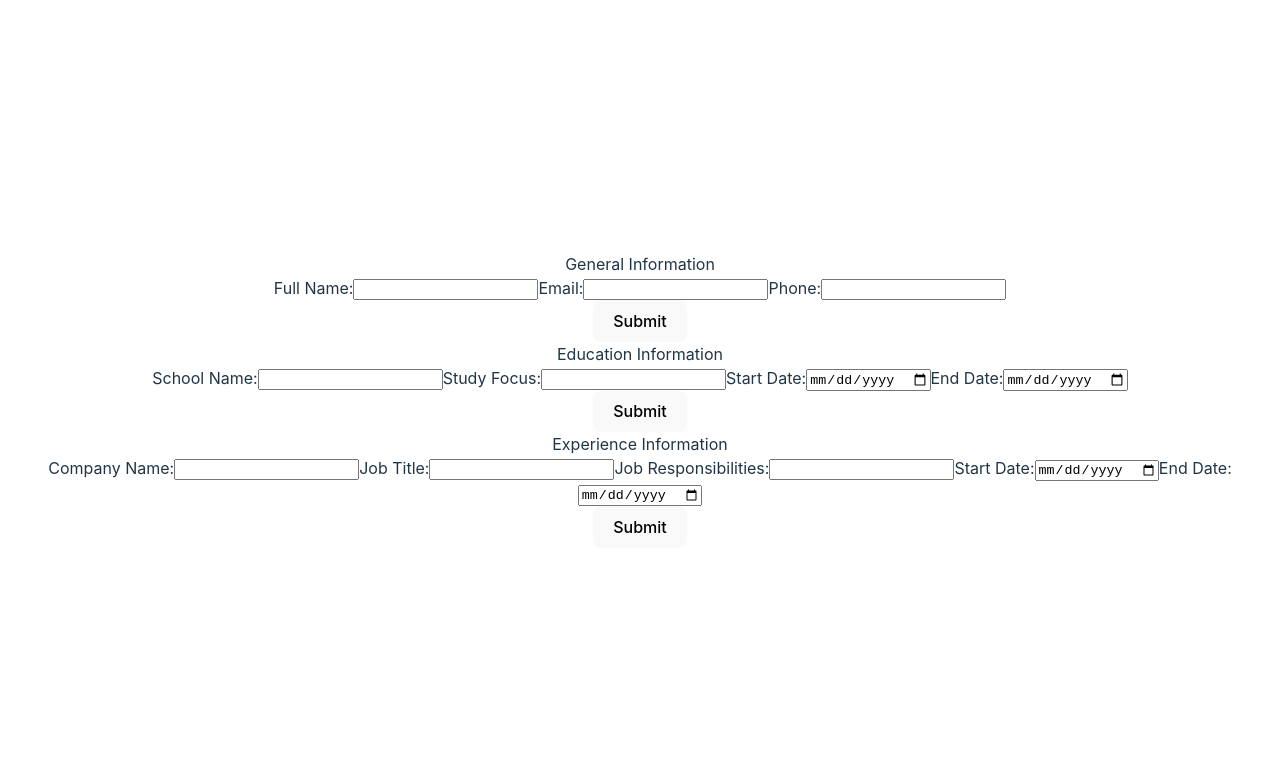
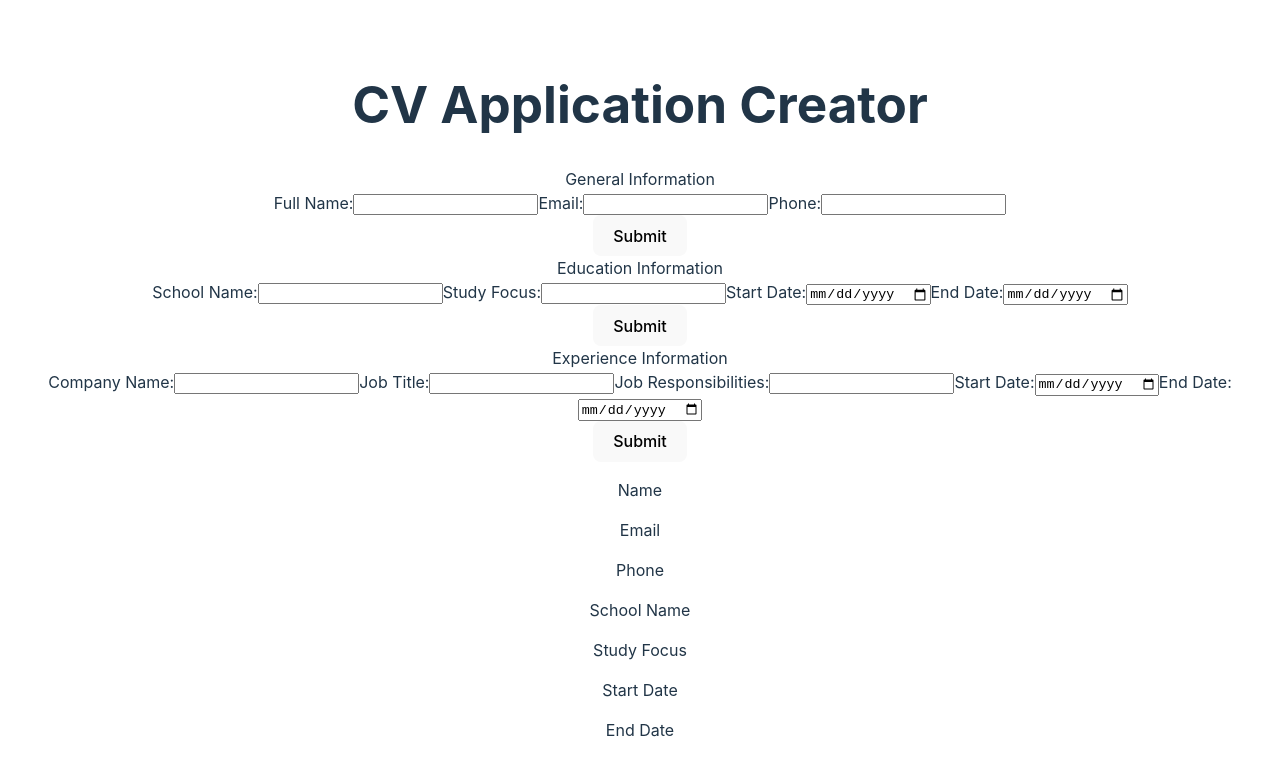
Before and after one commit to Amiriel01/CV-Application, a React (Vite) app: page / in a window 1280 px wide. Shown: the top 776 px of the page. Built offline with nearby package versions, Linux system fonts and the light colour scheme.

Commit message:
general info form populating on cv page on submit

```diff
--- a/src/App.jsx
+++ b/src/App.jsx
@@ -1,19 +1,55 @@
 import { useState } from 'react'
-import reactLogo from './assets/react.svg'
-import viteLogo from '/vite.svg'
 import './App.css'
-import { GeneralForm } from './GeneralForm.jsx'
-import { EducationForm } from './EducationForm.jsx'
+import GeneralForm from './GeneralForm'
+import EducationForm from './EducationForm'
 import { ExperienceForm } from './ExperienceForm'
+import CVTemplate from './CVTemplate'
 
 function App() {
+  //import const from jsx form files and add useState start text//
+  //general info const//
+  const [fullNameValue, setFullNameValue] = useState('Name');
+  const [emailValue, setEmailValue] = useState('Email');
+  const [phoneValue, setPhoneValue] = useState('Phone');
+  //education const//
+  const [schoolNameValue, setSchoolNameValue] = useState('School Name');
+  const [studyFocusValue, setStudyFocusValue] = useState('Study Focus');
+  const [schoolStartDateValue, setSchoolStartDateValue] = useState('Start Date');
+  const [schoolEndDateValue, setSchoolEndDateValue] = useState('End Date');
 
   return (
     <div>
-   <GeneralForm />
-   <EducationForm />
-   <ExperienceForm />
-   </div>
+      <header>
+        <h1>CV Application Creator</h1>
+      </header>
+      <main>
+        <section className="forms-container">
+          <GeneralForm
+            fullNameValueState={setFullNameValue}
+            emailValueState={setEmailValue}
+            phoneValueState={setPhoneValue}
+          />
+          <EducationForm
+            schoolNameState={setSchoolNameValue}
+            studyFocusState={setStudyFocusValue}
+            schoolStartDateState={setSchoolStartDateValue}
+            schoolEndDateState={setSchoolEndDateValue}
+          />
+          <ExperienceForm />
+        </section>
+        <section>
+          <CVTemplate
+            fullNameValue={fullNameValue}
+            emailValue={emailValue}
+            phoneValue={phoneValue}
+            schoolNameValue={schoolNameValue}
+            studyFocusValue={studyFocusValue}
+            schoolStartDateValue={schoolStartDateValue}
+            schoolEndDateValue={schoolEndDateValue}
+          />
+        </section>
+      </main>
+    </div>
   )
 }
 
--- /dev/null
+++ b/src/CVTemplate.jsx
@@ -0,0 +1,23 @@
+function CVTemplate({ fullNameValue, emailValue, phoneValue, schoolNameValue, studyFocusValue, schoolStartDateValue, schoolEndDateValue}) {
+    return (
+        <div className="cv-template">
+            <div className="general-information">
+                <p className="cv-name">{fullNameValue}</p>
+                <section className="email-phone">
+                    <p>{emailValue}</p>
+                    <p>{phoneValue}</p>
+                </section>
+            </div>
+            <div className="education-information">
+                <p>{schoolNameValue}</p>
+                <p>{studyFocusValue}</p>
+                <p>{schoolStartDateValue}</p>
+                <p>{schoolEndDateValue}</p>
+            </div>
+
+
+        </div>
+    )
+}
+
+export default CVTemplate;
--- a/src/EducationForm.jsx
+++ b/src/EducationForm.jsx
@@ -1,39 +1,44 @@
 import { useState } from "react";
 
-function EducationForm() {
-    const [schoolName, setSchoolName] = useState('');
-    const [studyFocus, setStudyFocus] = useState('');
-    const [startDate, setStartDate] = useState('');
-    const [endDate, setEndDate] = useState('');
-
+function EducationForm(schoolNameState, studyFocusState, schoolStartDateState, schoolEndDateState) {
+    //set const state//
+    const [schoolNameValue, setSchoolNameValue] = useState('');
+    const [studyFocusValue, setStudyFocusValue] = useState('');
+    const [schoolStartDateValue, setSchoolStartDateValue] = useState('');
+    const [schoolEndDateValue, setSchoolEndDateValue] = useState('');
+    //set handleChange for each const//
     const handleSchoolChange = (e) => {
-        setSchoolName(e.target.value);
+        setSchoolNameValue(e.target.value);
     }
     const handleStudyFocus = (e) => {
-        setStudyFocus(e.target.value);
+        setStudyFocusValue(e.target.value);
     }
     const handleStartDate = (e) => {
-        setStartDate(e.target.value);
+        setSchoolStartDateValue(e.target.value);
     }
     const handleEndDate = (e) => {
-        setEndDate(e.target.value);
+        setSchoolEndDateValue(e.target.value);
     }
-
+    //set submit for each const and added state for export of props//
     const handleSubmit = (e) => {
         e.preventDefault();
+        schoolNameState(schoolNameValue);
+        studyFocusState(studyFocusValue);
+        schoolStartDateState(schoolStartDateValue);
+        schoolEndDateState(schoolEndDateValue);
     }
 
     return (
         <form onSubmit={handleSubmit}>
             <legend>Education Information</legend>
             <label>School Name:</label>
-            <input key='school' type='text' value={schoolName} required onChange={handleSchoolChange} />
+            <input key='school' type='text' value={schoolNameValue} required onChange={handleSchoolChange} />
             <label>Study Focus:</label>
-            <input key='study' type="text" value={studyFocus} required onChange={handleStudyFocus} />
+            <input key='study' type="text" value={studyFocusValue} required onChange={handleStudyFocus} />
             <label>Start Date:</label>
-            <input key='start' type='date' value={startDate} required onChange={handleStartDate} />
+            <input key='start' type='date' value={schoolStartDateValue} required onChange={handleStartDate} />
             <label>End Date:</label>
-            <input key='end' type="date" value={endDate} required onChange={handleEndDate} />
+            <input key='end' type="date" value={schoolEndDateValue} required onChange={handleEndDate} />
             <div>
                 <button>Submit</button>
             </div>
@@ -41,4 +46,4 @@ function EducationForm() {
     )
 }
 
-export { EducationForm };
+export default EducationForm;
--- a/src/GeneralForm.jsx
+++ b/src/GeneralForm.jsx
@@ -1,10 +1,11 @@
 import { useState } from "react";
-
-function GeneralForm() {
+//set props to move to other functions//
+function GeneralForm({fullNameValueState, emailValueState, phoneValueState}) {
+    //set states for each of the inputs//
     const [fullNameValue, setFullNameValue] = useState('');
     const [emailValue, setEmailValue] = useState('');
     const [phoneValue, setPhoneValue] = useState('');
-
+    //set onChange values//
     const handleNameChange = (e) => {
         setFullNameValue(e.target.value);
     }
@@ -14,13 +15,16 @@ function GeneralForm() {
     const handlePhoneChange = (e) => {
         setPhoneValue(e.target.value);
     }
-
+    //set data to move on submit button//
     const handleSubmit = (e) => {
         e.preventDefault();
-
+        fullNameValueState(fullNameValue);
+        emailValueState(emailValue);
+        phoneValueState(phoneValue);
     }
 
     return (
+        //set onSubmit//
         <form onSubmit={handleSubmit}>
             <legend>General Information</legend>
             <label>Full Name:</label>
@@ -36,4 +40,4 @@ function GeneralForm() {
     )
 }
 
-export { GeneralForm };
+export default GeneralForm;
```
